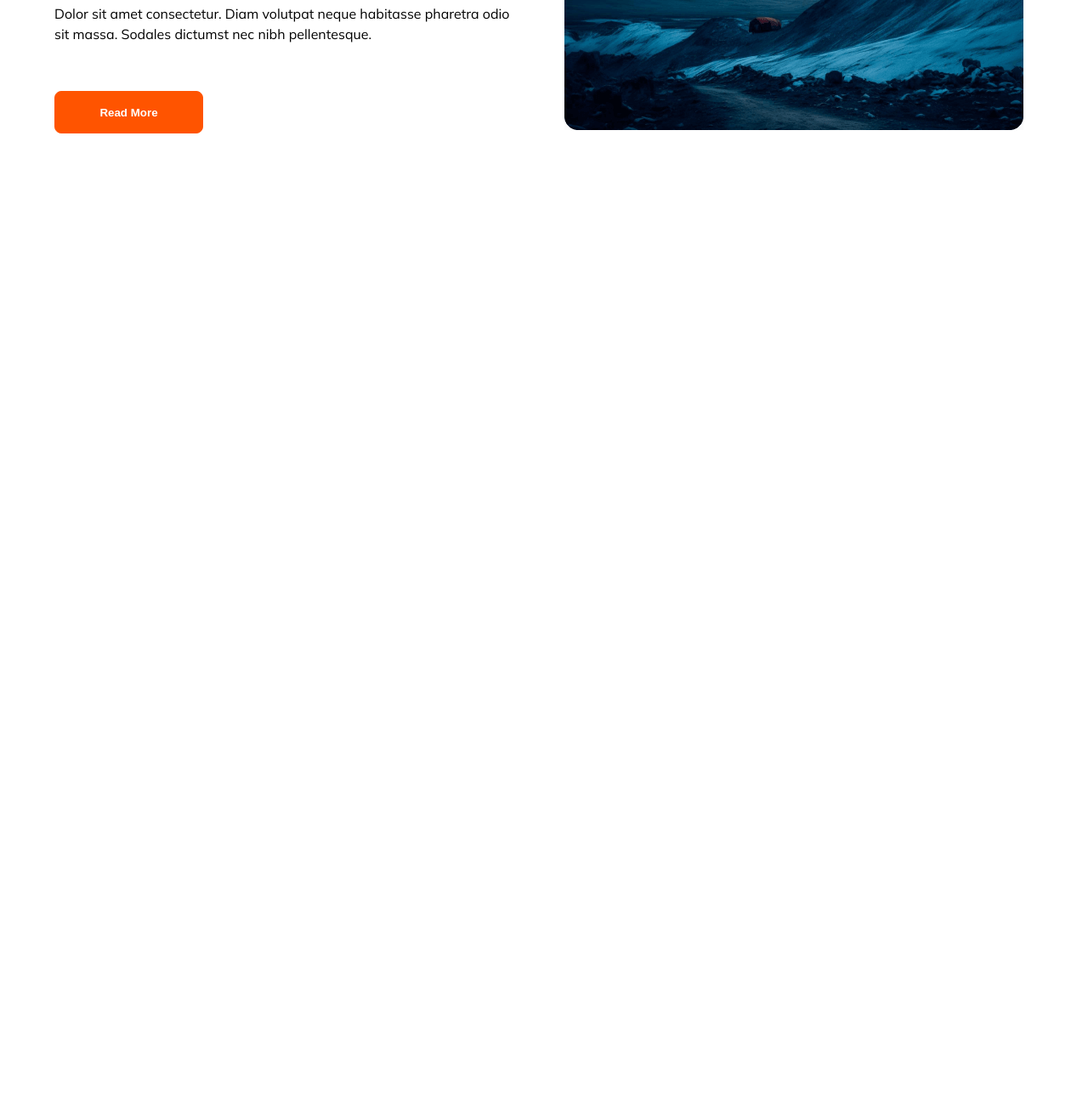
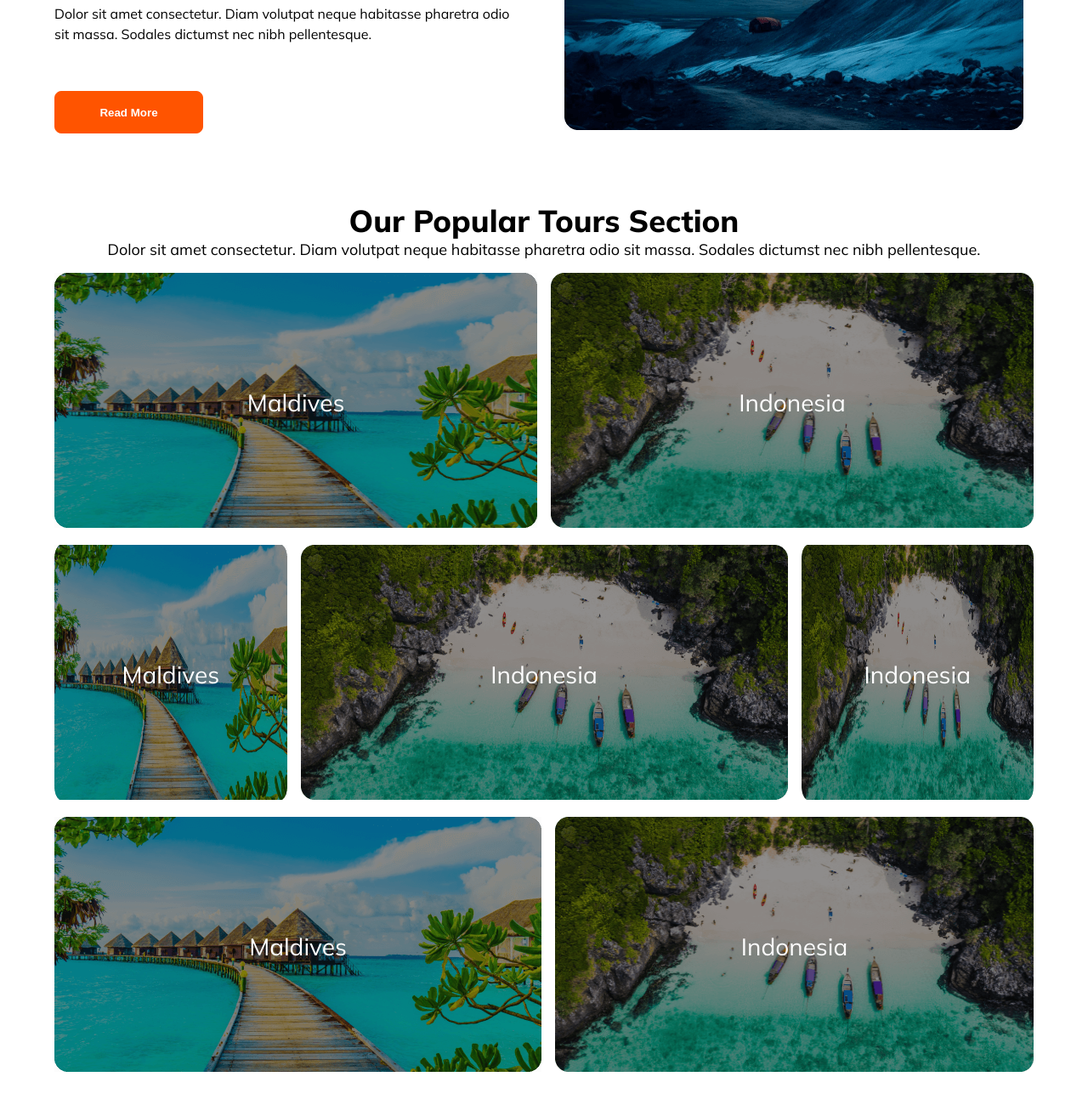
Before and after one commit to NajibHossain49/CloudConductor, a plain HTML site: page index.html in a window 1280 px wide. Shown: the part 1195-2495 px from the top of the page at 85% size. Before the commit the page ends 1432 px from the top, so only its background shows below. Drawn offline with Linux system fonts and the light colour scheme.

Commit message:
Choose Your Destination Section Complete with Gride-Layout

```diff
--- a/index.html
+++ b/index.html
@@ -58,13 +58,18 @@
     <section class="container popular-section">
         <div class="text-content">
             <h3>Our Popular Tours</h3>
-            <p>Dolor sit amet consectetur. Diam volutpat neque habitasse pharetra odio sit massa. Sodales dictumst nec nibh pellentesque.</p>
+            <p>Dolor sit amet consectetur. Diam volutpat neque habitasse pharetra odio sit massa. Sodales dictumst nec
+                nibh pellentesque.</p>
             <ul>
-                <li>Tempus euismod lacus mauris dignissim quis in ultrices. Magna nullam odio neque diam. Sociis erat at.</li>
-                <li>Adipiscing ornare pellentesque mauris volutpat tortor vitae platea porta lacus. Lectus suspendisse nullam.</li>
-                <li>Adipiscing ornare pellentesque mauris volutpat tortor vitae platea porta lacus. Lectus suspendisse nullam.</li>
+                <li>Tempus euismod lacus mauris dignissim quis in ultrices. Magna nullam odio neque diam. Sociis erat
+                    at.</li>
+                <li>Adipiscing ornare pellentesque mauris volutpat tortor vitae platea porta lacus. Lectus suspendisse
+                    nullam.</li>
+                <li>Adipiscing ornare pellentesque mauris volutpat tortor vitae platea porta lacus. Lectus suspendisse
+                    nullam.</li>
             </ul>
-            <p>Dolor sit amet consectetur. Diam volutpat neque habitasse pharetra odio sit massa. Sodales dictumst nec nibh pellentesque.</p>
+            <p>Dolor sit amet consectetur. Diam volutpat neque habitasse pharetra odio sit massa. Sodales dictumst nec
+                nibh pellentesque.</p>
             <button class="btn-primary">Read More</button>
         </div>
         <div class="image">
@@ -76,6 +81,57 @@
 
     <!-- Choose Your Destination -->
 
+    <section class="container your-destination">
+        <h3>Our Popular Tours Section</h3>
+
+        <p>Dolor sit amet consectetur. Diam volutpat neque habitasse pharetra odio sit massa. Sodales dictumst nec nibh
+            pellentesque.</p>
+        <!-- row-1 -->
+        <div class="row-1">
+            <div class="country-card">
+                <img src="styles/resource/Images/Rectangle 5.png" alt="">
+                <p class="country">Maldives</p>
+            </div>
+            <div class="country-card">
+                <img src="styles/resource/Images/Rectangle 8.png" alt="">
+                <p class="country">Indonesia</p>
+            </div>
+        </div>
+
+        <!-- row-2 -->
+        <div class="row-2">
+            <div class="country-card">
+                <img src="styles/resource/Images/Rectangle 5.png" alt="">
+                <p class="country">Maldives</p>
+            </div>
+            <div class="country-card">
+                <img src="styles/resource/Images/Rectangle 8.png" alt="">
+                <p class="country">Indonesia</p>
+            </div>
+            <div class="country-card">
+                <img src="styles/resource/Images/Rectangle 8.png" alt="">
+                <p class="country">Indonesia</p>
+            </div>
+        </div>
+        <div class="row-3">
+            <div class="country-card">
+                <img src="styles/resource/Images/Rectangle 5.png" alt="">
+                <p class="country">Maldives</p>
+            </div>
+            <div class="country-card">
+                <img src="styles/resource/Images/Rectangle 8.png" alt="">
+                <p class="country">Indonesia</p>
+            </div>
+
+        </div>
+
+
+
+
+
+
+    </section>
+
 
 
 
--- a/styles/style.css
+++ b/styles/style.css
@@ -173,3 +173,45 @@ padding-left: 40px;
 
 
 /* Choose Your Destination */
+
+.your-destination img{
+    width: 100%;
+    height: 300px;
+    filter: brightness(70%);
+
+}
+
+.row-1,
+.row-2,
+.row-3{
+    display: grid;
+    grid-template-columns: 1fr 1fr;
+    margin-top: 1rem;
+    gap: 1rem;
+}
+
+.row-2 {
+
+    grid-template-columns: 0.8fr auto 0.8fr;
+}
+
+.row-3{
+    grid-template-columns: auto 1fr;
+}
+
+.country-card{
+position: relative;
+
+}
+
+.country{
+    position: absolute;
+    transform: translate(-50%, -50%);
+    top: 50%;
+    left: 50%;
+    margin: 0;
+    padding: 0;
+    color: white;
+    font-size: 28px;
+    font-style: 700;
+}
```
